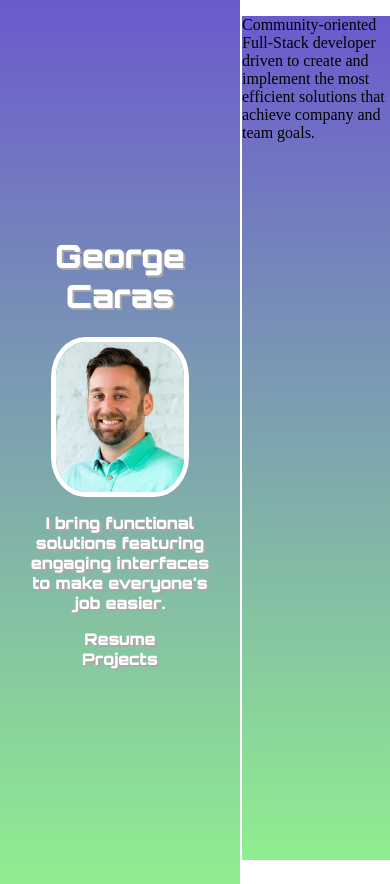
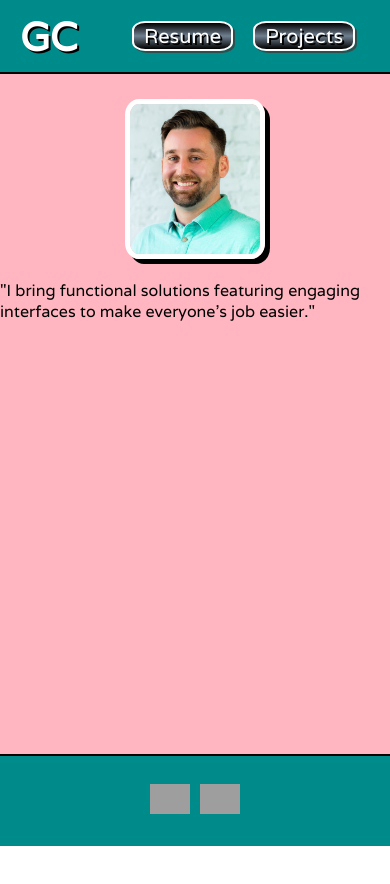
Before and after one commit to GCaras/Old-portfolio-page, a React (Create React App) app: page / in a window 390 px wide. After the commit the page ends 846 px from the top, so only its background shows below. Built offline with nearby package versions, Linux system fonts and the light colour scheme; grey boxes are pictures that could not be loaded.

Commit message:
added styling and responsive design in styled components

```diff
--- a/public/index.html
+++ b/public/index.html
@@ -3,7 +3,7 @@
   <head>
     <meta charset="utf-8" />
     <link rel="shortcut icon" href="%PUBLIC_URL%/favicon.ico" />
-    <link href="https://fonts.googleapis.com/css?family=Orbitron:400,900&display=swap" rel="stylesheet">
+    <link href="https://fonts.googleapis.com/css?family=Varela&display=swap" rel="stylesheet">
     <meta name="viewport" content="width=device-width, initial-scale=1" />
     <meta name="theme-color" content="#000000" />
     <meta
--- a/src/App.js
+++ b/src/App.js
@@ -1,46 +1,105 @@
 import React from 'react';
 import styled from 'styled-components'
-import headshot from './img/headshot.png'
 import SplashPage from './SplashPage'
 
-const AppContainer = styled.div`
+const AppContainer = styled.body`
   display: flex;
+  flex-direction: column;
+  font-family: 'Varela', sans-serif;
+  height: calc(100vh - 10%);
+  margin: auto;
+  width: 100vw;
 `
 
 const StyledHeaderContainer = styled.div`
   align-items: center;
-  background-image: linear-gradient(slateblue, lightgreen);
-  border-right: 2px solid white;
+  background-color: darkcyan;
+  border-bottom: 2px solid black;
   color: white;
   display: flex;
-  flex-direction: column;
-  font-family: 'Orbitron', sans-serif;
-  font-weight: bolder;
-  height: 100vh;
-  justify-content: center;
-  text-shadow: 2px 2px darkgray;
-  min-width: 200px;
-  max-width: 250px;
-  padding: 20px;
+  justify-content: space-between;
+  padding: 10px 20px;
+  text-shadow: 2px 2px black;
   text-align: center;
+  @media (max-width: 375px) {
+    flex-direction: column;
+    padding: 10px;
+  }
 `
 
 const StyledHeader = styled.h1`
   color: white;
-
-`
-
-const HeadshotNavImage = styled.img`
-  border: 5px solid white;
-  border-radius: 25%;
-  height: 150px;
-  width: auto;
+  font-size: 40px;
+  margin: 0px;
+  @media (max-width: 375px) {
+    display: none;
+  }
 `
 
 const StyledNav = styled.nav`
+  align-items: center;
   display: flex;
-  flex-direction: column;
   justify-content: space-between;
+  @media (max-width: 768px) {
+    justify-content: space-around;
+    margin: 5px;
+  }
+`
+
+const StyledNavItem = styled.div`
+  /* background-color: black; */
+  background-image: linear-gradient(black, slategray, black);
+  border: 2px solid white;
+  border-radius: 13%/30%;
+  box-shadow: 2px 2px darkslategray;
+  font-size: 30px;
+  margin: 0 10px;
+  padding: 3px 5px;
+  &:hover{
+    box-shadow: 5px 5px darkslategray;
+    transform:scale(1.05);
+    z-index:1;
+  }
+  @media (max-width: 768px) {
+    font-size: 20px;
+    padding: 0 10px;
+  }
+`
+
+const StyledSocialLinksContainer = styled.div`
+  display: flex;
+  @media (max-width: 768px) {
+    margin: 3px;
+  }
+`
+
+const StyledSocialLinks = styled.img`
+  height: 50px;
+  padding: 0 5px;
+  &:hover{
+    transform:scale(1.1);
+    z-index:1;
+  }
+  @media (max-width: 768px) {
+    height: 30px;
+    padding: 0 5px;
+  }
+`
+
+const StyledFooterContainer = styled.div`
+  align-items: center;
+  background-color: darkcyan;
+  border-top: 2px solid black;
+  color: white;
+  display: flex;
+  height: 90px;
+  justify-content: center;
+  text-shadow: 2px 2px black;
+  text-align: center;
+  @media (max-width: 768px) {
+    flex-direction: column;
+    padding: 0px;
+  }
 `
 
 
@@ -49,16 +108,20 @@ function App() {
     <div>
       <AppContainer>
         <StyledHeaderContainer>
-          <StyledHeader>George Caras</StyledHeader>
-          <HeadshotNavImage src={headshot}></HeadshotNavImage>
-          <p>I bring functional solutions featuring engaging interfaces to make everyone's job easier.</p>
+          <StyledHeader>GC</StyledHeader>
           <StyledNav>
-            <div>Resume</div>
-            <div>Projects</div>
+            <a href="#"><StyledNavItem>Resume</StyledNavItem></a>
+            <a href="#"><StyledNavItem>Projects</StyledNavItem></a>
           </StyledNav>
         </StyledHeaderContainer>
         <SplashPage />
       </AppContainer>
+      <StyledFooterContainer>
+        <StyledSocialLinksContainer>
+          <a href=""><StyledSocialLinks src="https://image.flaticon.com/icons/svg/254/254394.svg" /></a>
+          <a href=""><StyledSocialLinks src="https://image.flaticon.com/icons/svg/25/25657.svg" /></a>
+        </StyledSocialLinksContainer>
+      </StyledFooterContainer>
     </div>
   );
 }
--- a/src/SplashPage.js
+++ b/src/SplashPage.js
@@ -1,19 +1,33 @@
 import React from 'react'
+import headshot from './img/headshot.png'
 import styled from 'styled-components'
 
-const HeightTest = styled.div`
+const HeadshotImage = styled.img`
+  border: 5px solid white;
+  border-radius: 10%;
+  box-shadow: 5px 5px black;
+  height: 150px;
+  margin: 5px;
+  width: 130px;
+`
+
+const StyledMain = styled.section`
     align-items: center;
-    background-image: linear-gradient(slateblue, lightgreen);
-    height: 100vh;
-    margin: 0;
+    background-color: lightpink;
+    background: cover;
+    display: flex;
+    flex-direction: column;
+    height: calc(100vh - 184px);
+    padding: 20px 0 0 0;
 `
 
 function SplashPage () {
     return(
         <div>
-            <HeightTest>
-                <p>Community-oriented Full-Stack developer driven to create and implement the most efficient solutions that achieve company and team goals.</p>
-            </HeightTest>
+            <StyledMain>
+                <HeadshotImage src={headshot} />
+                <p>"I bring functional solutions featuring engaging interfaces to make everyone's job easier."</p>
+            </StyledMain>
         </div>
     )
 }
--- a/src/index.css
+++ b/src/index.css
@@ -1,3 +1,8 @@
 body {
     margin: 0;
 }
+
+a {
+    text-decoration: none;
+    color: white;
+}
```
